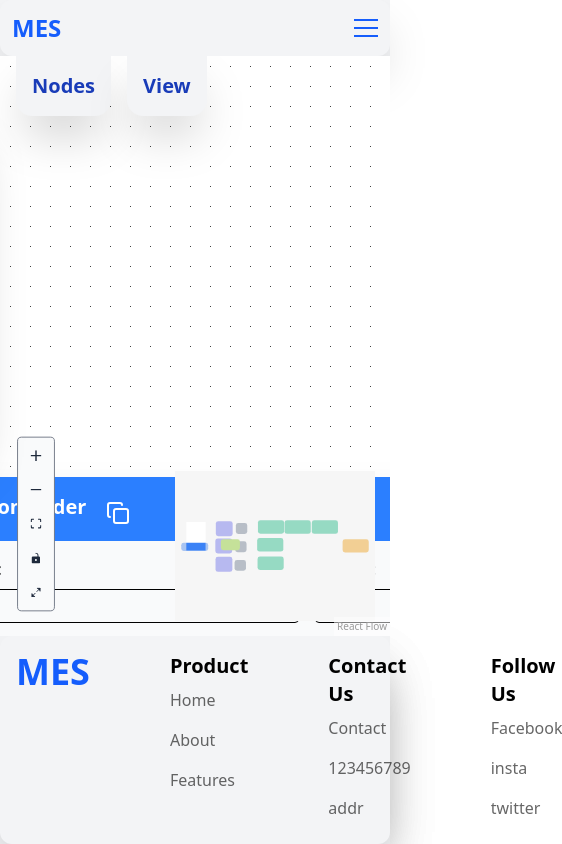
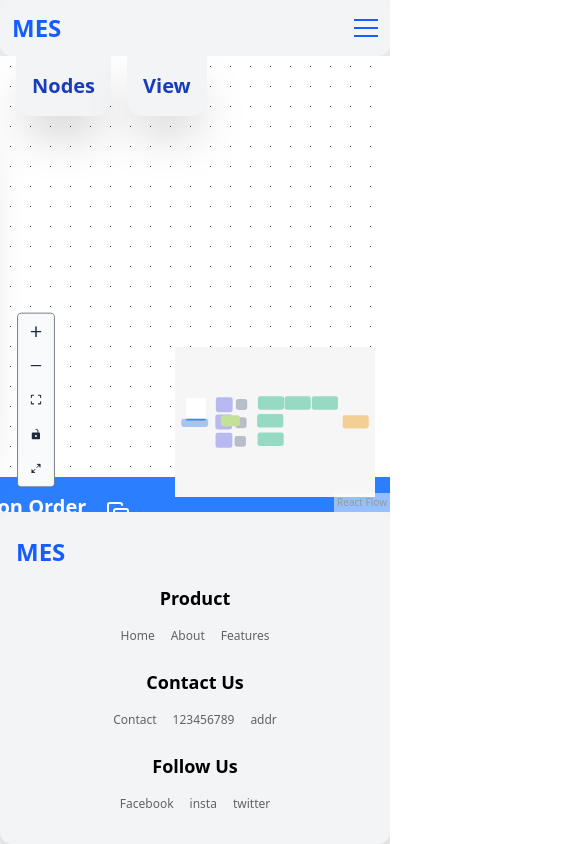
Before and after one commit to SidusSolvere/manufacturing-execution-system, a React (Vite) app in the folder client/: page /demo in a window 390 px wide. Shown: the whole page, 562 px wide, since content can reach past the window. Built offline with nearby package versions, Linux system fonts and the light colour scheme.

Commit message:
Updated footer section CSS, now it is responsive and mobile compatible

```diff
--- a/client/src/components/footer.jsx
+++ b/client/src/components/footer.jsx
@@ -3,32 +3,37 @@ import { Link } from 'react-router-dom';
 
 
 function Footer(){
-  const linkStyle = " py-2 text-black/60 font-medium hover:text-black ";
+  const linkStyle = " py-2 text-black/60 font-medium hover:text-black text-xs md:text-sm ";
 return(
 <>
 <div className='bottom-0 bg-gray-100 left-0 w-full shadow-2xl'>
-  <div className="flex gap-20  rounded-xl p-4 shadow-2xl ">
-    <div className="flex w-[60%]">
-      <h1 className="text-4xl text-blue-600 font-extrabold">MES</h1>
+  <div className="flex flex-col md:flex-row gap-4 md:gap-12 rounded-xl px-4 md:px-6 py-6 md:py-8 shadow-2xl">
+    <div className="flex w-full md:w-auto">
+      <h1 className="text-2xl md:text-4xl text-blue-600 font-extrabold">MES</h1>
     </div>
-    <div className="flex flex-col">
-      <h3 className='font-bold text-xl text-black'>Product</h3>
+    <div className="flex flex-col gap-2 md:ml-auto items-center">
+      <h3 className='font-bold text-lg md:text-xl text-black'>Product</h3>
+      <div className="flex flex-row flex-wrap gap-4 md:gap-6 justify-center">
         <Link className={linkStyle} to="/">Home</Link>
         <Link className={linkStyle} to="/about">About</Link>
         <Link className={linkStyle} to="/features">Features</Link>
-
       </div>
-    <div className="flex flex-col">
-      <h3 className='font-bold text-xl text-black'>Contact Us</h3>
+    </div>
+    <div className="flex flex-col gap-2 items-center">
+      <h3 className='font-bold text-lg md:text-xl text-black'>Contact Us</h3>
+      <div className="flex flex-row flex-wrap gap-4 md:gap-6 justify-center">
         <Link className={linkStyle} to="/contact">Contact</Link>
         <div className={linkStyle}>123456789</div>
         <div className={linkStyle}>addr</div>
       </div>
-  <div className="flex flex-col">
-      <h3 className='font-bold text-xl text-black'>Follow Us</h3>
+    </div>
+  <div className="flex flex-col gap-2 items-center">
+      <h3 className='font-bold text-lg md:text-xl text-black'>Follow Us</h3>
+      <div className="flex flex-row flex-wrap gap-4 md:gap-6 justify-center">
         <a className={linkStyle}>Facebook</a>
         <a className={linkStyle}>insta</a>
         <a className={linkStyle}>twitter</a>
+      </div>
     </div>
 
 </div>
```
Lines whose indentation alone changed are shown as unchanged.
